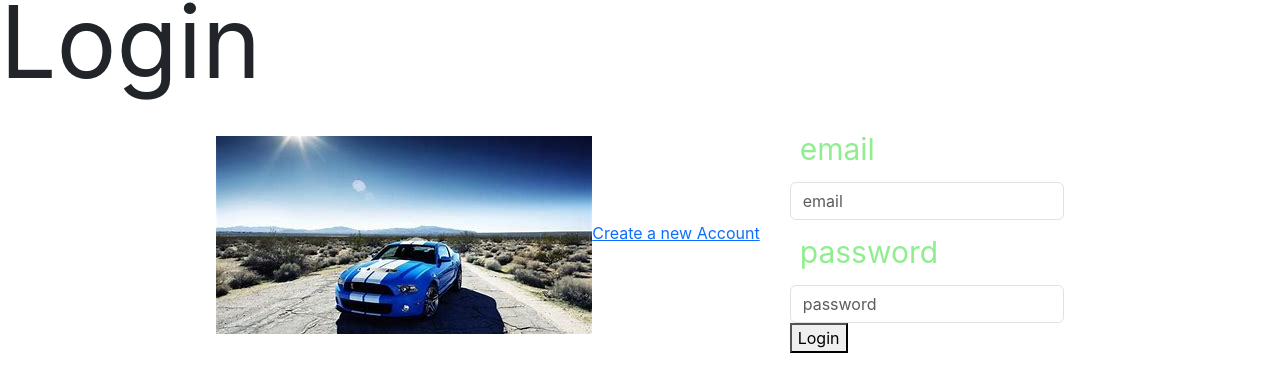
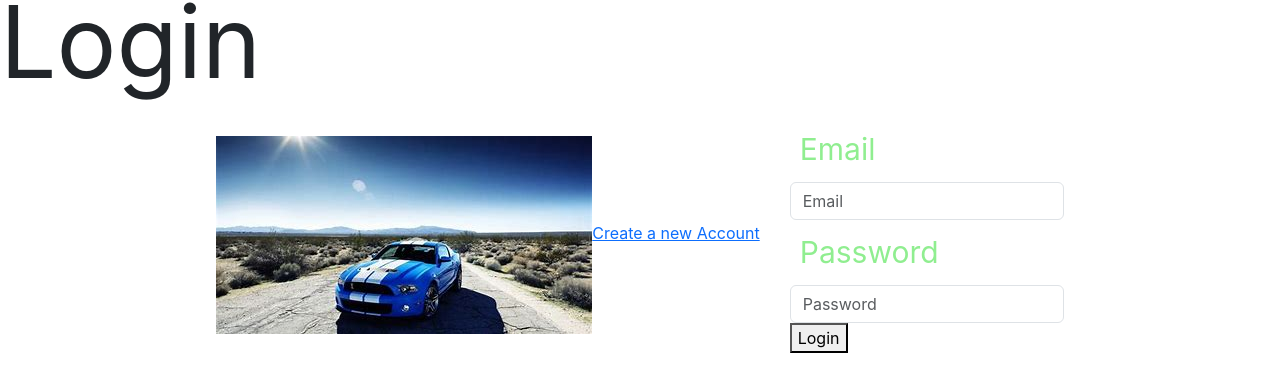
Before and after one commit to AdityaGoel0320/Mern_stack, a React (Create React App) app in the folder client/: page /login in a window 1280 px wide. Shown: the part 191-582 px from the top of the page. Built offline with nearby package versions, Linux system fonts and the light colour scheme.

Commit message:
login setup completed

```diff
--- a/client/src/components/Login.js
+++ b/client/src/components/Login.js
@@ -1,41 +1,71 @@
-import React from 'react'
-import { NavLink, Routes, Route, Link, BrowserRouter } from "react-router-dom"
-import randomImg from "../images/download.jpg"
+import React, { useState } from 'react';
+import { NavLink, useNavigate } from 'react-router-dom';
+import randomImg from '../images/download.jpg';
+
 export default function Login() {
+  const [email, setEmail] = useState('');
+  const [password, setPassword] = useState('');
+
+  let navigate = useNavigate();
+
+  let loginUser = async (e) => {
+    e.preventDefault();
+
+    let response = await fetch('http://localhost:8000/signin', {
+      method: 'POST',
+      headers: {
+        'Content-Type': 'application/json',
+      },
+      body: JSON.stringify({ email, password }),
+    });
+
+    let data = await response.json();
+
+    if (response.status === 400 || !data) {
+      window.alert('Invalid registration');
+    } else {
+      window.alert('Registration successful');
+      navigate('/');
+    }
+  };
+
   return (
+    <>
+      <div className='extra'>Login</div>
+      <div className='box'>
+        <div>
+          <img src={randomImg} alt='fegrfghtht' />
+          <NavLink to='/signup'>Create a new Account</NavLink>
+        </div>
+        <form onSubmit={loginUser}>
+          <label htmlFor='email'>Email</label>
+          <input
+            type='email'
+            className='form-control'
+            id='exampleInputEmail1'
+            aria-describedby='emailHelp'
+            autoComplete='off'
+            value={email}
+            onChange={(e) => setEmail(e.target.value)}
+            placeholder='Email'
+            name='email'
+          />
 
-    <>
+          <label htmlFor='password'>Password</label>
+          <input
+            type='password'
+            className='form-control'
+            id='exampleInputPassword1'
+            autoComplete='off'
+            value={password}
+            onChange={(e) => setPassword(e.target.value)}
+            placeholder='Password'
+            name='password'
+          />
 
-
-      <div className='extra'>Login</div>
-
-      <div className='box'>
-
-        <div>
-
-          <img src={randomImg} alt="fegrfghtht" />
-          <NavLink to="/signup">Create a new Account</NavLink>
-        </div>
-
-        <form action="login" method="POST">
-          <label htmlFor="">email</label>
-          <input type="email" class="form-control" id="exampleInputEmail1" aria-describedby="emailHelp"
-            autoComplete='off' placeholder="email" name="email" />
-
-
-
-          <label htmlFor="">password</label>
-          <input type="text" class="form-control" id="exampleInputEmail1" aria-describedby="emailHelp"
-            autoComplete='off' placeholder="password" name="password" />
-
-
-          <button type="submit" name='signin'>Login</button>
+          <button type='submit'>Login</button>
         </form>
-
-
       </div>
-
-
     </>
-  )
+  );
 }
```
Also changed, not shown: 1 other file (tests, documents, lock files or other folders).
